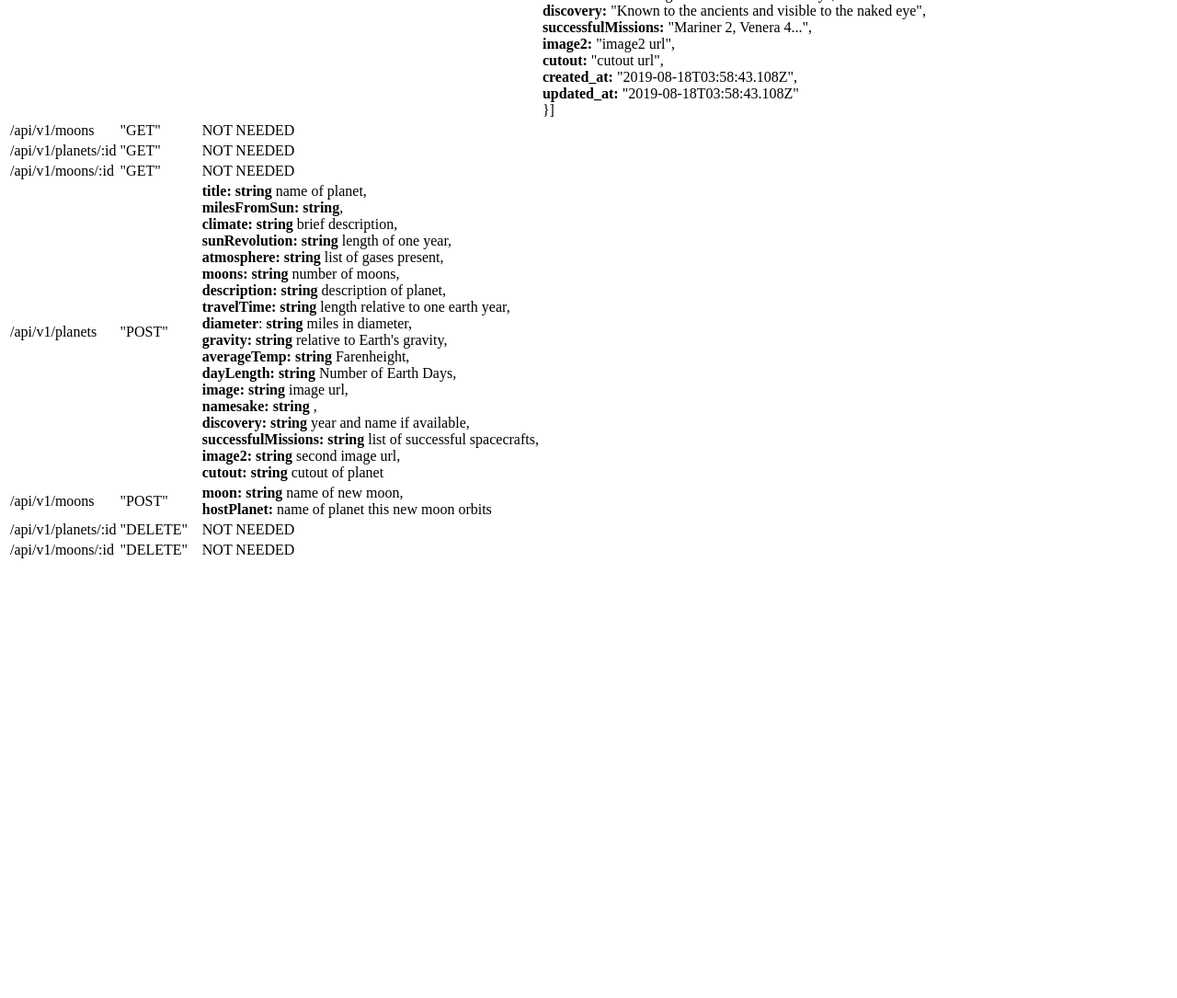
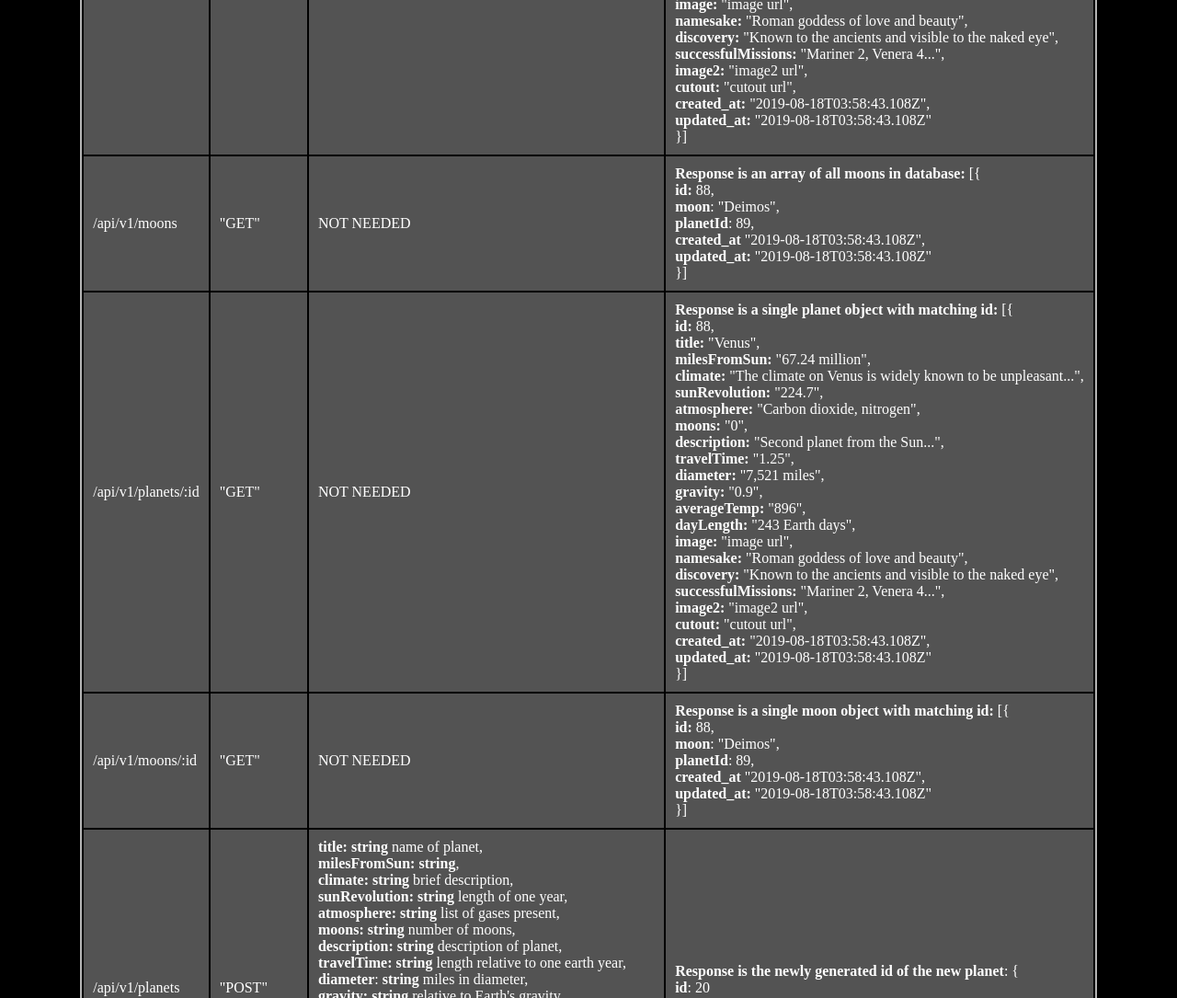
Before and after one commit to David5280/planets-api, a website: page public/index.html in a window 1280 px wide. Shown: the part 518-1603 px from the top of the page at 92% size. Before the commit the page ends 1136 px from the top, so only its background shows below. Drawn offline with Linux system fonts and the light colour scheme.

Commit message:
Add to static page

```diff
--- a/public/index.html
+++ b/public/index.html
@@ -6,7 +6,7 @@
     <body>
       <header>
         <h1>Space-Out API</h1>
-        <a class="git-hub-rep" target="_blank" href="https://github.com/David5280/space-out-api">GetHub Repository</a>
+        <a class="git-hub-rep" target="_blank" href="https://github.com/David5280/space-out-api">GitHub Repository</a>
       </header>
       <main>
         <p>This RESTful API was built using Express, Knex, and PostgreSQL.  It provides data on the planets in our solar system (including pluto) as well as the names of their moons.</p>
@@ -30,43 +30,44 @@
             <td>/api/v1/moons</td>
             <td>"GET"</td>
             <td>NOT NEEDED</td>
-            <td>&nbsp;</td>
+            <td><strong>Response is an array of all moons in database:</strong> [{<br /> <strong>id:</strong> 88,<br /> <strong>moon</strong>: "Deimos",<br /> <strong>planetId</strong>: 89,<br /> <strong>created_at</strong> "2019-08-18T03:58:43.108Z",<br /> <strong>updated_at:</strong> "2019-08-18T03:58:43.108Z"<br />}]</td>
           </tr>
           <tr>
             <td>/api/v1/planets/:id</td>
             <td>"GET"</td>
             <td>NOT NEEDED</td>
-            <td></td>
+            <td><strong>Response is a single planet object with matching id:</strong>
+              [{<br /> <strong>id:</strong> 88,<br /> <strong>title:</strong> "Venus",<br /> <strong>milesFromSun:</strong> "67.24 million",<br /> <strong>climate:</strong> "The climate on Venus is widely known to be unpleasant...",<br /> <strong>sunRevolution:</strong> "224.7",<br /> <strong>atmosphere:</strong> "Carbon dioxide, nitrogen",<br /> <strong>moons:</strong> "0",<br /> <strong>description:</strong> "Second planet from the Sun...",<br /> <strong>travelTime:</strong> "1.25",<br /> <strong>diameter:</strong> "7,521 miles",<br /> <strong>gravity:</strong> "0.9",<br /> <strong>averageTemp:</strong> "896",<br /> <strong>dayLength:</strong> "243 Earth days",<br /> <strong>image:</strong> "image url",<br /> <strong>namesake:</strong> "Roman goddess of love and beauty",<br /> <strong>discovery:</strong> "Known to the ancients and visible to the naked eye",<br /> <strong>successfulMissions:</strong> "Mariner 2, Venera 4...",<br /> <strong>image2:</strong> "image2 url",<br /> <strong>cutout:</strong> "cutout url",<br /> <strong>created_at:</strong> "2019-08-18T03:58:43.108Z",<br /> <strong>updated_at:</strong> "2019-08-18T03:58:43.108Z"<br />}]</td>
           </tr>
           <tr>
             <td>/api/v1/moons/:id</td>
             <td>"GET"</td>
             <td>NOT NEEDED</td>
-            <td>&nbsp;</td>
+            <td><strong>Response is a single moon object with matching id:</strong> [{<br /> <strong>id:</strong> 88,<br /> <strong>moon</strong>: "Deimos",<br /> <strong>planetId</strong>: 89,<br /> <strong>created_at</strong> "2019-08-18T03:58:43.108Z",<br /> <strong>updated_at:</strong> "2019-08-18T03:58:43.108Z"<br />}]</td>
           </tr>
           <tr>
             <td>/api/v1/planets</td>
             <td>"POST"</td>
             <td><strong>title: string</strong> name of planet,<br /><strong>milesFromSun: string</strong>,<br /> <strong>climate: string</strong> brief description,<br /> <strong>sunRevolution: string</strong> length of one year,<br /><strong>atmosphere: string</strong> list of gases present,<br /><strong>moons: string</strong> number of moons,<br /><strong>description: string</strong> description of planet,<br /><strong>travelTime: string</strong> length relative to one earth year,<br /><strong>diameter</strong>: <strong>string</strong> miles in diameter,<br /><strong>gravity: string</strong> relative to Earth's gravity,<br /><strong>averageTemp: string</strong> Farenheight,<br /><strong>dayLength: string</strong> Number of Earth Days,<br /><strong>image: string</strong> image url,<br /><strong>namesake: string</strong> ,<br /><strong>discovery: string</strong> year and name if available,<br /><strong>successfulMissions: string</strong> list of successful spacecrafts,<br /><strong>image2: string</strong> second image url,<br /><strong>cutout: string</strong> cutout of planet</td>
-            <td>&nbsp;</td>
+            <td><strong>Response is the newly generated id of the new planet</strong>: {<br /><strong>id</strong>: 20 <br />} </td>
           </tr>
           <tr>
             <td>/api/v1/moons</td>
             <td>"POST"</td>
             <td><strong>moon: string</strong> name of new moon,<br /> <strong>hostPlanet:</strong> name of planet this new moon orbits</td>
-            <td>&nbsp;</td>
+            <td><strong>Response is the newly generated id of the new moon</strong>: {<br /><strong>id</strong>: 89 <br />} </td>
           </tr>
           <tr>
             <td>/api/v1/planets/:id</td>
             <td>"DELETE"</td>
             <td>NOT NEEDED</td>
-            <td>&nbsp;</td>
+            <td><strong>Response is a confirmation of deletion</strong>: {<br /><strong>message</strong>: "Planet [name of deleted planet] has been deleted." <br />} </td>
           </tr>
           <tr>
             <td>/api/v1/moons/:id</td>
             <td>"DELETE"</td>
             <td>NOT NEEDED</td>
-            <td>&nbsp;</td>
+            <td><strong>Response is a confirmation of deletion</strong>: {<br /><strong>message</strong>: "Moon [name of deleted moon] has been deleted." <br />} </td>
           </tr>
           </tbody>
           </table>
--- a/public/styles.css
+++ b/public/styles.css
@@ -0,0 +1,20 @@
+body {
+  text-align: center;
+  background-color: black;
+  color: #b4b4b4;
+}
+
+.endpoints {
+  margin: auto;
+  border: 2px solid #b4b4b4;
+  color: white;
+}
+
+tr {
+  background-color: #535353;
+}
+
+td {
+  /* text-align: center; */
+  padding: 10px;
+}
```
